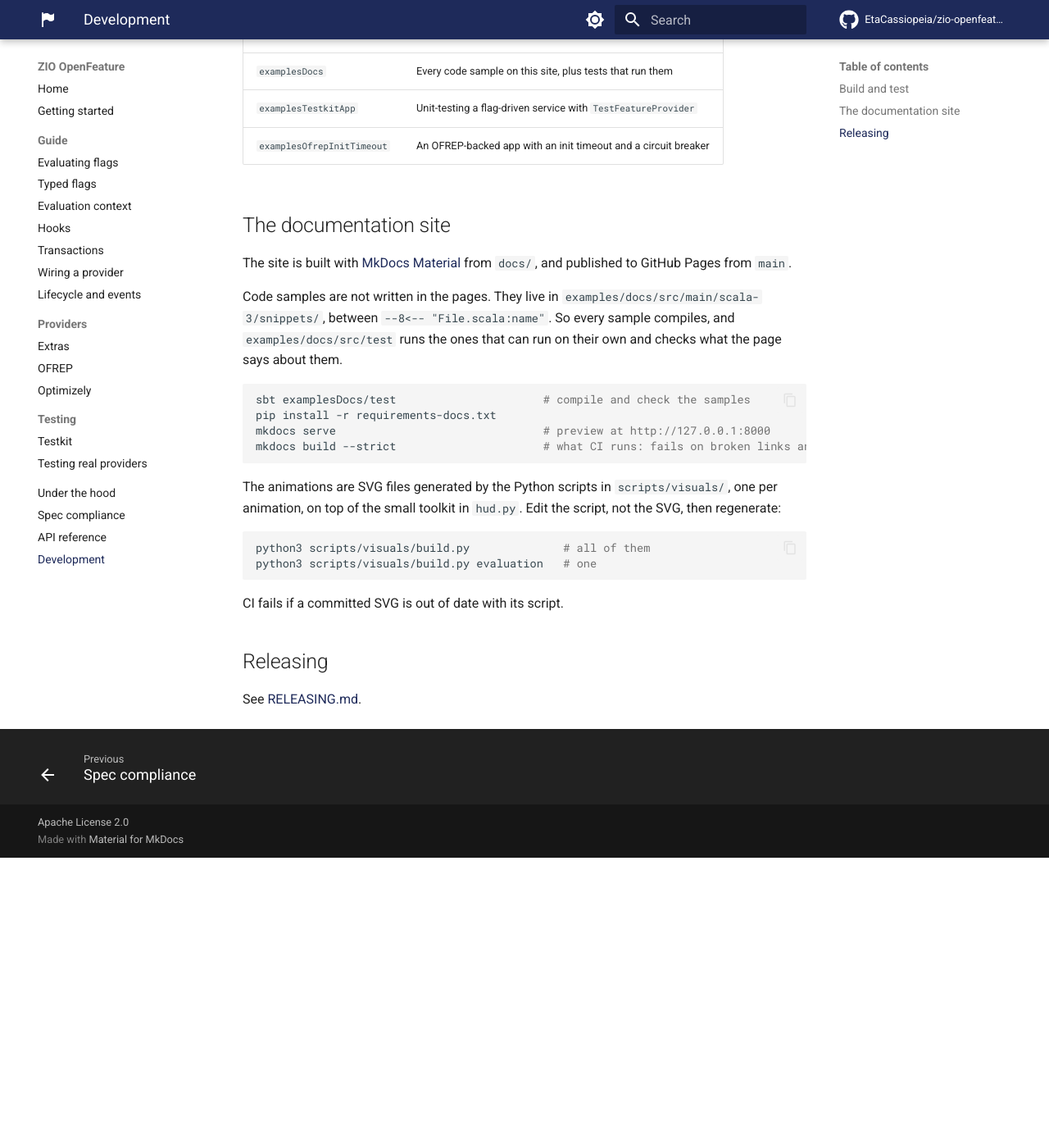
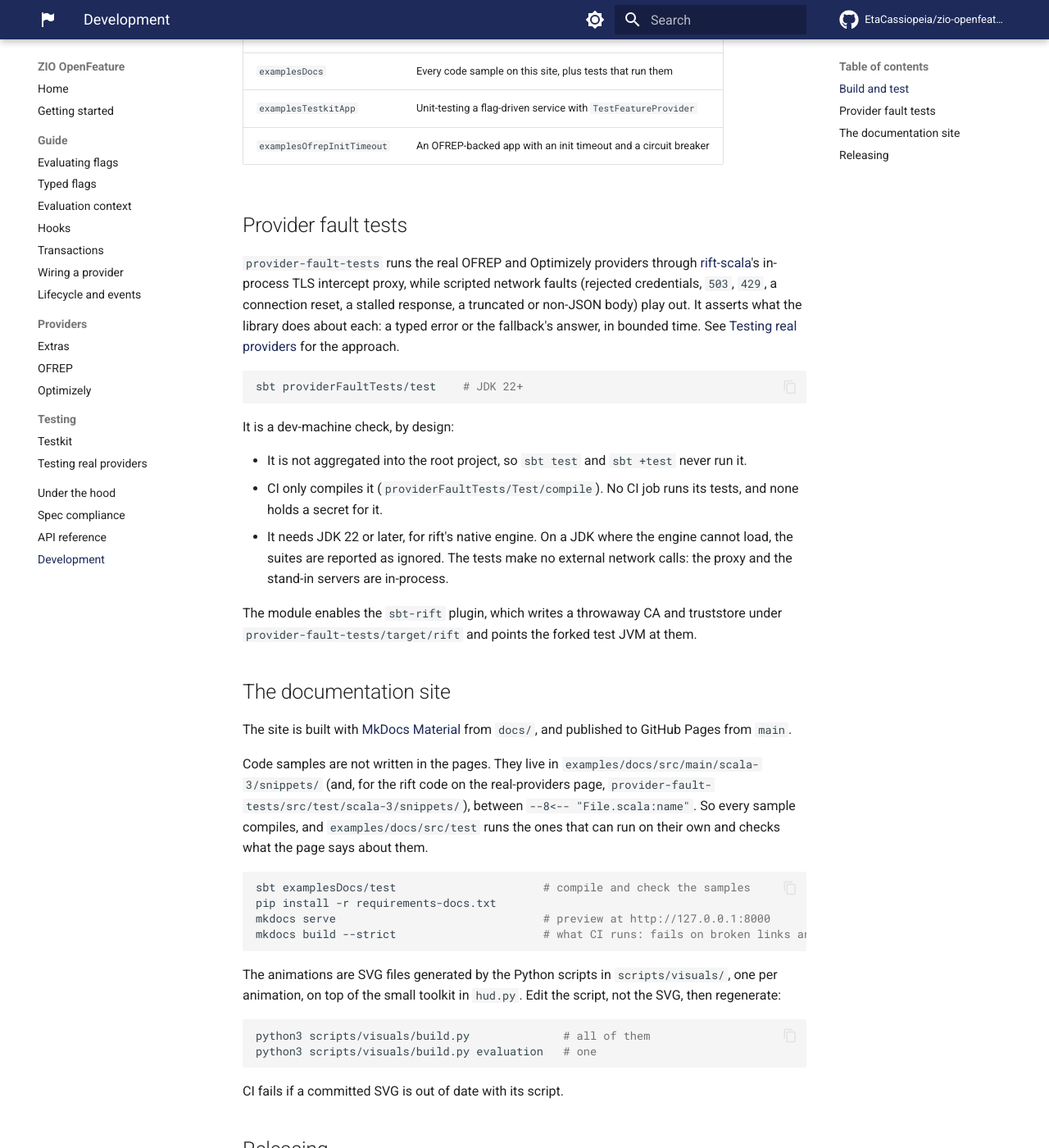
Before and after one commit to EtaCassiopeia/zio-openfeature, an MkDocs documentation site: the page built from docs/development.md, in a window 1280 px wide and 1400 px high, scrolled down 405 px. Shown: the whole window at 82% size. Built offline with MkDocs 1.6.1 and Material for MkDocs 9.7.7, drawn with Linux system fonts in a browser that asks for light colours; comment, search, counter and statistics services are not loaded; before the commit the page ends 1451 px from its top, so only the background shows below that.

Commit message:
Add local-only real-provider fault tests via rift (#470)

````diff
--- a/docs/development.md
+++ b/docs/development.md
@@ -19,12 +19,35 @@
 | `examplesTestkitApp` | Unit-testing a flag-driven service with `TestFeatureProvider` |
 | `examplesOfrepInitTimeout` | An OFREP-backed app with an init timeout and a circuit breaker |
 
+## Provider fault tests
+
+`provider-fault-tests` runs the real OFREP and Optimizely providers through
+[rift-scala](https://github.com/achird-labs/rift-scala)'s in-process TLS intercept proxy, while scripted network
+faults (rejected credentials, `503`, `429`, a connection reset, a stalled response, a truncated or non-JSON body)
+play out. It asserts what the library does about each: a typed error or the fallback's answer, in bounded time. See
+[Testing real providers](testing-real-providers.md) for the approach.
+
+```sh
+sbt providerFaultTests/test    # JDK 22+
+```
+
+It is a dev-machine check, by design:
+
+- It is not aggregated into the root project, so `sbt test` and `sbt +test` never run it.
+- CI only compiles it (`providerFaultTests/Test/compile`). No CI job runs its tests, and none holds a secret for it.
+- It needs JDK 22 or later, for rift's native engine. On a JDK where the engine cannot load, the suites are reported
+  as ignored. The tests make no external network calls: the proxy and the stand-in servers are in-process.
+
+The module enables the `sbt-rift` plugin, which writes a throwaway CA and truststore under
+`provider-fault-tests/target/rift` and points the forked test JVM at them.
+
 ## The documentation site
 
 The site is built with [MkDocs Material](https://squidfunk.github.io/mkdocs-material/) from `docs/`, and published
 to GitHub Pages from `main`.
 
-Code samples are not written in the pages. They live in `examples/docs/src/main/scala-3/snippets/`, between
+Code samples are not written in the pages. They live in `examples/docs/src/main/scala-3/snippets/` (and, for the rift
+code on the real-providers page, `provider-fault-tests/src/test/scala-3/snippets/`), between
 `// --8<-- [start:name]` and `// --8<-- [end:name]` markers, and a page includes them with
 `--8<-- "File.scala:name"`. So every sample compiles, and `examples/docs/src/test` runs the ones that can run on
 their own and checks what the page says about them.
--- a/docs/testing-real-providers.md
+++ b/docs/testing-real-providers.md
@@ -15,9 +15,9 @@
 JDK. Keep them in a separate test module that you run locally, not in the default CI build. No published module of
 this library depends on rift.
 
-!!! note
-    The rift code on this page uses rift-scala's API, which this repository does not build against, so it is not
-    compiled with the docs. The `FeatureFlags` code is.
+This repository does exactly that: its `provider-fault-tests` module runs the real OFREP and Optimizely providers
+through the proxy, and the code on this page is that module's code, compiled with the docs. CI compiles the module and
+never runs it; see [Development](development.md#provider-fault-tests).
 
 ## Setup
 
@@ -38,8 +38,8 @@
 | 22 or later | `rift-java-embedded`, and `--enable-native-access=ALL-UNNAMED` |
 | 21 | `rift-java-embedded-jdk21`, and `--enable-preview --enable-native-access=ALL-UNNAMED` (with sbt-rift: `riftTlsEnablePreview := true`) |
 
-This repository's `conformance-zio-bdd` module runs this setup on JDK 25: see its settings in `build.sbt`.
-Where the engine cannot load, `rift.zio.Rift.isEmbeddedAvailable` is `false`.
+This repository's `provider-fault-tests` module uses the JDK 22 setup: see its settings in `build.sbt`. Where the
+engine cannot load, `rift.zio.Rift.isEmbeddedAvailable` is `false`.
 
 ## Pointing the provider at the proxy
 
@@ -60,7 +60,11 @@
 ```
 
 `intercept.caFromBuildProps()` then loads that CA, so the proxy signs its certificates with a CA the JVM trusts. It
-fails if the plugin is not enabled.
+fails if the plugin is not enabled. The plugin is opt-in (`noTrigger`) and its settings are per project, so enabling it
+on the fault-test module changes no other module's test JVM.
+
+Give the provider a host with a real-looking top-level domain, such as `example.com`. The OFREP provider validates its
+base URL and rejects `.test`.
 
 ## The `FeatureFlags` side
 
@@ -79,7 +83,7 @@
 | Scenario | Rule | Expect |
 |:---------|:-----|:-------|
 | healthy | serve a valid payload | the provider becomes ready; its values are served |
-| slow endpoint | redirect to an imposter that waits ~30 s | start-up does not wait; the fallback's value is served at once |
+| slow endpoint | redirect to an imposter that waits ~30 s | a provider that fetches at start-up (Optimizely): start-up does not wait, the fallback's value is served at once. A provider that fetches per evaluation (OFREP): the evaluation timeout ends the call with a typed `ProviderError(TimeoutException)`, in bounded time |
 | rejected credentials | serve a `401` | never ready; the fallback answers; no evaluation fails |
 | connection reset | redirect to an imposter with a TCP fault | the same |
 | malformed payload | serve a non-JSON body marked `application/json` | the same |
@@ -100,55 +104,21 @@
 The rift side of the fixture keeps the engine in the environment, so tests can create imposters:
 
 ```scala
-import rift.bridge.InterceptConfig
-import rift.zio.{InterceptHandle, Rift}
-import rift.zio.testkit.intercept as riftIntercept
+--8<-- "RiftFixture.scala:fixture-imports"
 
-val riftFixture: ZLayer[Any, rift.RiftError, Rift & InterceptHandle] =
-  ZLayer.scopedEnvironment {
-    for
-      engine <- Rift.embedded.build.map(_.get[Rift])
-      ca     <- riftIntercept.caFromBuildProps()
-      handle <- engine.intercept(InterceptConfig(ca = Some(ca)))
-      _      <- riftIntercept.systemProxyProps(handle)
-    yield ZEnvironment(engine, handle)
-  }
+--8<-- "RiftFixture.scala:fixture"
 ```
 
 When every scenario is a plain `serve`, `riftIntercept.tlsIntercept` is enough: one layer that yields just the
 `InterceptHandle`.
 
-Each test installs its rules, then evaluates through `flagsLayer`:
+Each test installs its rules, then evaluates through `flagsLayer`. Here the provider is Optimizely's, pointed at
+`cdn.example.com`:
 
 ```scala
-import rift.dsl.*
-import rift.zio.testkit.aspects as riftAspects
-import scala.concurrent.duration.{FiniteDuration, SECONDS}
+--8<-- "RealProviderFaultSpec.scala:suite-imports"
 
-object RealProviderFaultSpec extends ZIOSpecDefault:
-
-  def spec = suite("real provider under network faults")(
-    test("stalled fetch: the fallback answers at once") {
-      for
-        engine <- ZIO.service[Rift]
-        handle <- ZIO.service[InterceptHandle]
-        _      <- handle.clearRules
-        slow   <- engine.create(
-                    imposter("slow-cdn").stub(get("/datafile.json").reply(ok.json(datafile).after(FiniteDuration(30, SECONDS))))
-                  )
-        _      <- handle.rule("cdn.example.com").redirectTo(slow)
-        result <- bootDidNotBlock.provideSome[Scope](flagsLayer(ZIO.attemptBlocking(newVendorProvider())))
-      yield result
-    },
-    test("rejected credentials: evaluation never fails") {
-      for
-        handle <- ZIO.service[InterceptHandle]
-        _      <- handle.clearRules
-        _      <- handle.rule("cdn.example.com").serve(status(401).json("""{"error":"unauthorized"}"""))
-        result <- neverFails.provideSome[Scope](flagsLayer(ZIO.attemptBlocking(newVendorProvider())))
-      yield result
-    }
-  ).provideShared(riftFixture) @@ TestAspect.sequential @@ TestAspect.withLiveClock @@ riftAspects.embeddedOnly
+--8<-- "RealProviderFaultSpec.scala:suite"
 ```
 
 The suite settings all matter:
@@ -186,3 +156,18 @@
 ```
 
 Wrap it in a `timeout` if the provider might never become ready.
+
+## What this repository asserts
+
+`provider-fault-tests` runs every fault above (plus `403`, `503`, `429`, a truncated body and a stalled response)
+against both providers, each through `FeatureFlags.fromProvider` and `FeatureFlags.fromAcquireAsync`. In every case the
+call returns within a bound, and closing the scope does too.
+
+| Provider | Through | Outcome |
+|:---------|:--------|:--------|
+| OFREP | `fromProvider` | rejection, `503`, `429` and a timeout are provider errors; a truncated or non-JSON body is a `ParseError`; the total tier answers the default |
+| OFREP | `fromAcquireAsync` | error answers fall through to the fallback; a stalled call ends in a typed timeout at the evaluation timeout |
+| Optimizely | `fromProvider` | the layer fails with the provider's "datafile did not load" error, within its init wait |
+| Optimizely | `fromAcquireAsync` | the fallback answers at once; `AcquireStatus` ends in `Failed`; nothing fails |
+
+Each healthy case checks the opposite: the real provider's value is served, not the fallback's.
--- a/mkdocs.yml
+++ b/mkdocs.yml
@@ -63,6 +63,7 @@
       base_path:
         - examples/docs/src/main/scala-3/snippets
         - examples/docs/src/test/scala-3/snippets
+        - provider-fault-tests/src/test/scala-3/snippets
       check_paths: true
       dedent_subsections: true
   - pymdownx.superfences:
````
Also changed, not shown: CHANGELOG.md (+9 -0 lines), 8 other files.
